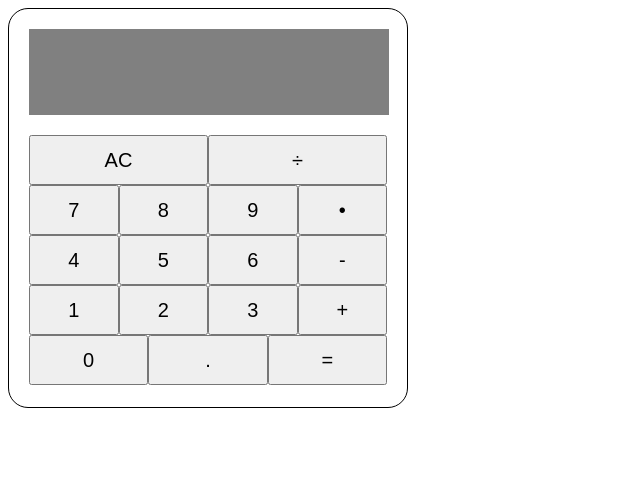
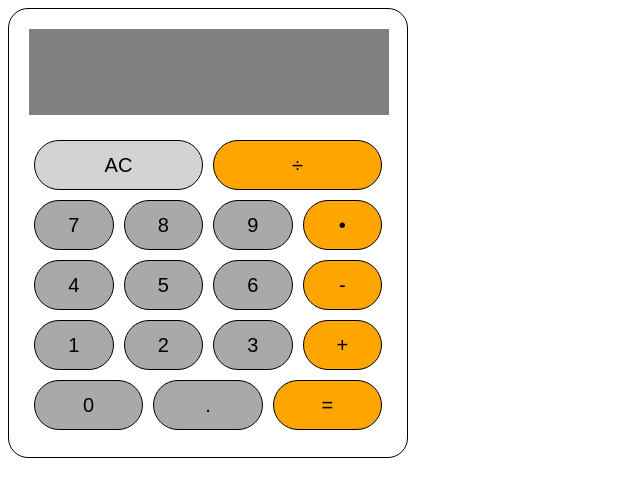
Before and after one commit to jbb-codes/jsCalculator, a plain HTML site: page index.html in a window 1280 px wide. Shown: the whole page, without its empty margins (0-640 px from the left). Drawn offline with Linux system fonts and the light colour scheme.

Commit message:
feat: add colors, click effect, and border radius to buttons with other style adjustments

```diff
--- a/styles.css
+++ b/styles.css
@@ -1,16 +1,17 @@
 .calcContainer{
     width: 400px;
-    height: 400px;
+    height: 450px;
     border: 1px solid black;
     box-sizing: border-box;
     border-radius: 20px;
 }
 
 #display{
-    font-size: 75px;
+    font-size: 50px;
     text-align: right;
     margin: 20px;
     box-sizing: border-box;
+    padding-top: 15px;
     padding-right: 10px;
     background-color: grey;
     width: 360px;
@@ -30,4 +31,30 @@ button{
     width: 50px;
     height: 50px;
     font-size: 20px;
+    border-radius: 50px;
+    border: 1px solid black;
+    margin: 5px;
+
+
 }
+
+button:active{
+    transform: scale(0.98);
+        box-shadow: 3px 2px 22px 1px rgba(0, 0, 0, 0.24);
+}
+
+.operationButton{
+    background-color: orange;
+}
+
+#acButton{
+    background-color: lightgray;
+}
+
+.numberButton{
+    background-color: darkgray;
+}
+
+#equalsButton{
+    background-color: orange;
+}
```
